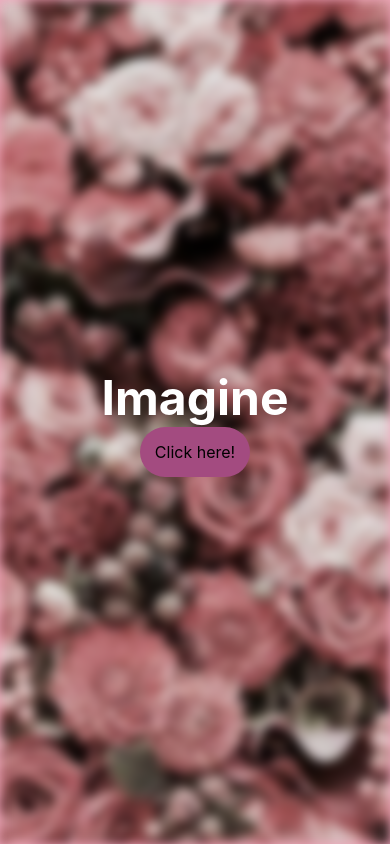
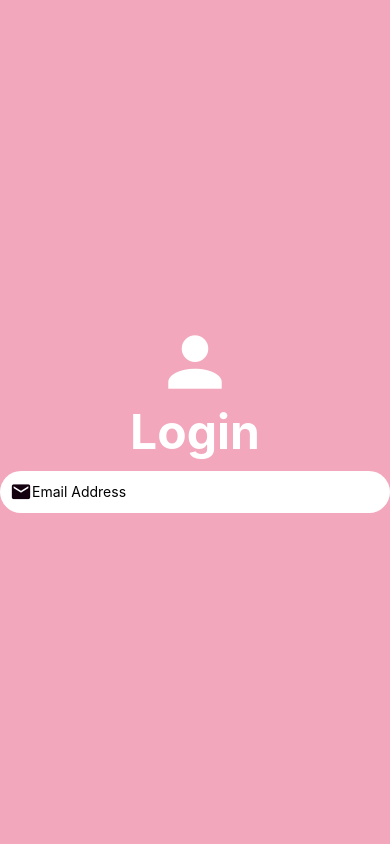
Before and after one commit to ASTROGBAE/COMP3130-example-project-workshops, a React Native app: screen / in a window 390 px wide. Built offline with nearby package versions, Linux system fonts and the light colour scheme.

Commit message:
AppTextInput working!

```diff
--- a/App.js
+++ b/App.js
@@ -8,7 +8,7 @@ import WelcomeScreen from './app/screens/WelcomeScreen';
 export default function App() {
   return (
     <View style={styles.container}>
-      <WelcomeScreen/>
+      <LoginScreen />
     </View>
   );
 }
--- a/app/components/AppTextInput.js
+++ b/app/components/AppTextInput.js
@@ -6,14 +6,11 @@ import {MaterialCommunityIcons} from '@expo/vector-icons'
 import AppColors from '../config/AppColors';
 import AppText from '../components/AppText';
 
-function AppTextInput() {
+function AppTextInput({icon, ...otherProps}) {
     return (
         <View style={styles.container}>
-            {/* <MaterialCommunityIcons
-            name = {icon}
-            size={22}
-            color= {AppColors.primary}/>
-            <TextInput style={AppText.text} {...otherProps}/> */}
+            {icon && <MaterialCommunityIcons name = {icon} size={22} color= {AppColors.black}/>}
+            <TextInput style={AppText.text} {...otherProps}/>
         </View>
     );
 }
@@ -22,6 +19,7 @@ export default AppTextInput;
 
 const styles = StyleSheet.create({
     container: {
+        backgroundColor: AppColors.white,
         flexDirection: 'row',
         borderRadius: 25,
         padding: 10,
--- a/app/screens/LoginScreen.js
+++ b/app/screens/LoginScreen.js
@@ -6,35 +6,37 @@ import {Formik} from 'formik';
 import AppText from '../components/AppText';
 import AppButton from '../components/AppButton';
 import AppScreen from '../components/AppScreen';
+import AppTextInput from '../components/AppTextInput';
 import {MaterialCommunityIcons} from '@expo/vector-icons'
+import AppColors from '../config/AppColors';
 
 function LoginScreen(props) {
     //const [user, setUser] = useState();
     return (
         <AppScreen>
-            <View>
-                <MaterialCommunityIcons name={'account'} size={22}/>
-                <AppText>Imagine</AppText>
+            <View style={styles.background}>
+                <MaterialCommunityIcons name={'account'} size={80} color={AppColors.white}/>
+                <AppText>Login</AppText>
                 <StatusBar style="auto" />
-            </View>
-            <View>
-                <AppButton title="Click here!"/>
-            </View>
-            {/* <AppTextInput // appText input
+
+                <AppTextInput // appText input
                 autoCapitalize="none"
                 autoCorrect={false}
                 icon="email"
                 placeholder="Email Address"
                 keyboardType="email-address"
                 textContentType="emailAddress"
-            /> */}
+            />
+            </View>
         </AppScreen>
     );
 }
 
 const styles = StyleSheet.create({
-    containter:{
-
+    background:{
+        flex: 1,
+        justifyContent: "center",
+        alignItems: "center"
     }
 })
 
```
